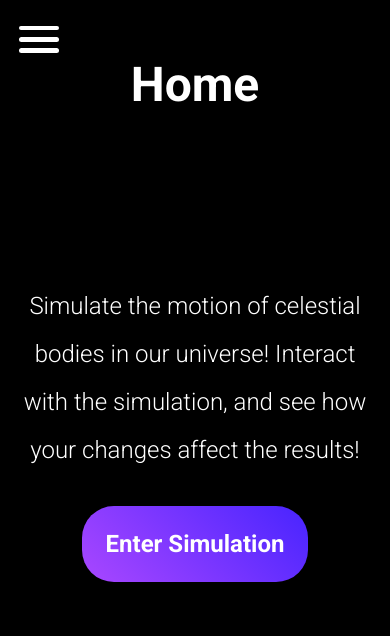
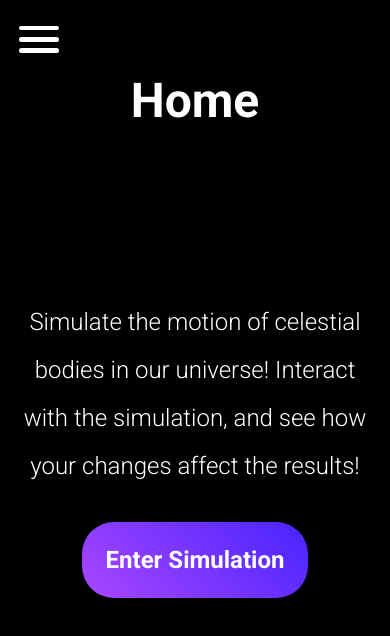
Before and after one commit to TeenageMutantCoder/n-body-sim, a React (Create React App) app: page / in a window 390 px wide. Shown: the top 636 px of the page. Built offline with nearby package versions, Linux system fonts and the light colour scheme.

Commit message:
Fixed body not being on top of page

```diff
--- a/src/index.css
+++ b/src/index.css
@@ -20,10 +20,10 @@ body {
 
 main {
   height: 100%;
-  margin-bottom: 1rem;
-  margin-left: 6rem;
-  margin-right: 6rem;
-  margin-top: 3.5rem;
+  padding-bottom: 1rem;
+  padding-left: 6rem;
+  padding-right: 6rem;
+  padding-top: 3.5rem;
   min-height: 100%;
 }
 
@@ -46,7 +46,7 @@ h3 {
 
 @media (max-width: 767px) {
   main {
-    margin-left: 5vw;
-    margin-right: 5vw;
+    padding-left: 5vw;
+    padding-right: 5vw;
   }
 }
```
